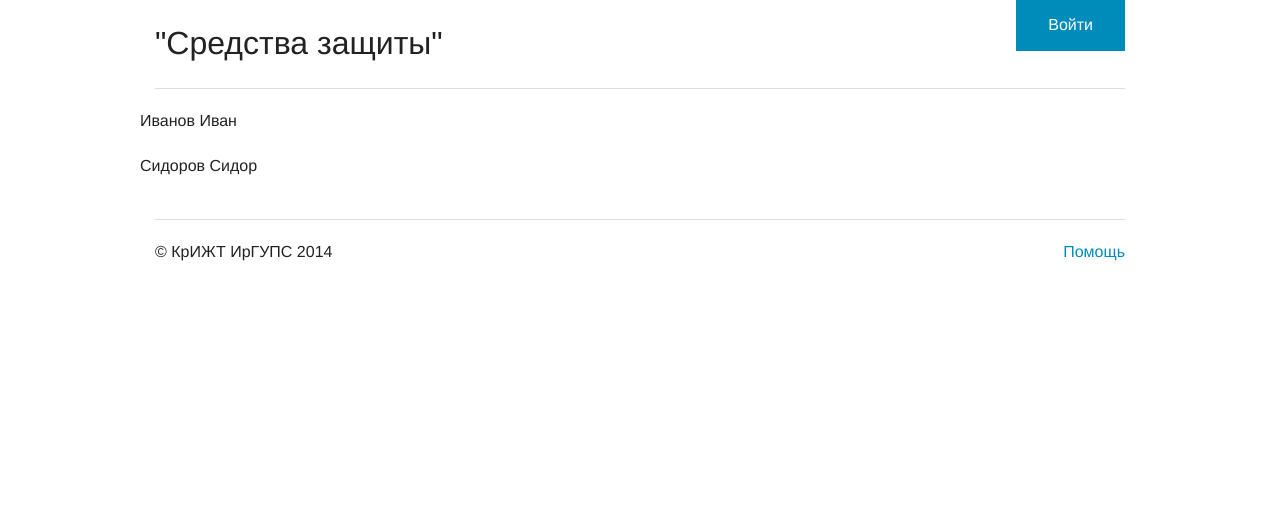
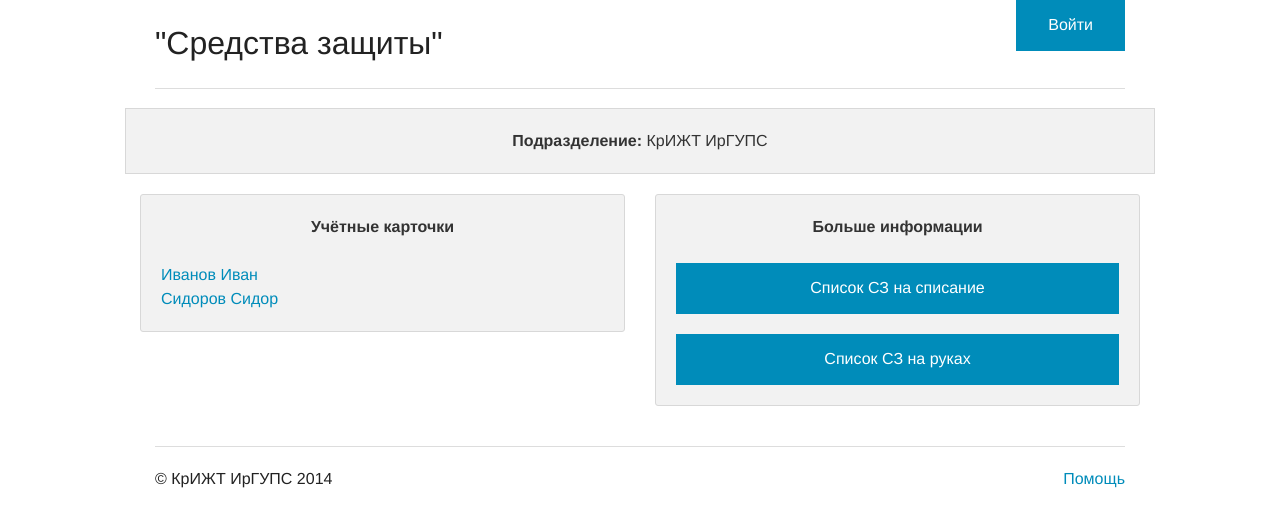
Before and after one commit to cImentik/equipment, a Django app: page /eq/ in a window 1280 px wide. Shown: the top 527 px of the page. Run offline with Django 3.2, Linux system fonts and the light colour scheme; data comes from the database, SQL or seed files in the repository.

Commit message:
add changes i_list page

```diff
--- a/eq/templates/eq/cart.html
+++ b/eq/templates/eq/cart.html
@@ -31,7 +31,7 @@
         <div class="content active" id="panel{{ type_equipment.id }}">
             {% for ownership in ownerships %}
                 {% if ownership.equipment.type_eq.id == type_equipment.id %}
-                    <div class="panel callout medium-6 columns">
+                    <div class="panel callout medium-5 columns">
                         <b>Конструкция:</b> {{ ownership.equipment.construction }} <br/>
                         <b>Тип:</b> {{ ownership.equipment.type_eq.group_name }}<br/>
                         <b>Модель:</b> {{ ownership.equipment.model_name }}<br/>
@@ -46,7 +46,7 @@
         <div class="content" id="panel{{ type_equipment.id }}">
             {% for ownership in ownerships %}
                 {% if ownership.equipment.type_eq.id == type_equipment.id %}
-                    <div class="panel callout large-6 medium-6 columns">
+                    <div class="panel callout medium-5 columns">
                         <b>Конструкция:</b>  {{ ownership.equipment.construction }}<br/>
                         <b>Тип:</b>  {{ ownership.equipment.type_eq.group_name }}<br/>
                         <b>Модель:</b>  {{ ownership.equipment.model_name }}<br/>
--- a/eq/templates/eq/i_list.html
+++ b/eq/templates/eq/i_list.html
@@ -1,7 +1,29 @@
 {% extends 'main.html' %}
 
 {% block eq %}
-    {% for empoyee in employees %}
-        <p>{{ empoyee }}</p>
-    {% endfor %}
+    <div class="row">
+        <div class="small-12 text-center panel">
+            <b>Подразделение:</b> {{ unit_name }}
+        </div>
+    </div>
+    <div class="row">
+        <div class="large-6 medium-6 columns">
+            <div class="panel radius">
+                <div class="large-text-center"><b>Учётные карточки</b></div>
+                <br/>
+                {% for empoyee in employees %}
+                    <a>{{ empoyee }}</a>
+                    <br/>
+                {% endfor %}
+            </div>
+        </div>
+        <div class="large-6 medium-6 columns">
+            <div class="panel radius">
+                <div class="large-text-center"><b>Больше информации</b></div>
+                <br/>
+                <a href="#" class="button expand">Список СЗ на списание</a>
+                <a href="#" class="button expand">Список СЗ на руках</a>
+            </div>
+        </div>
+    </div>
 {% endblock %}
```
